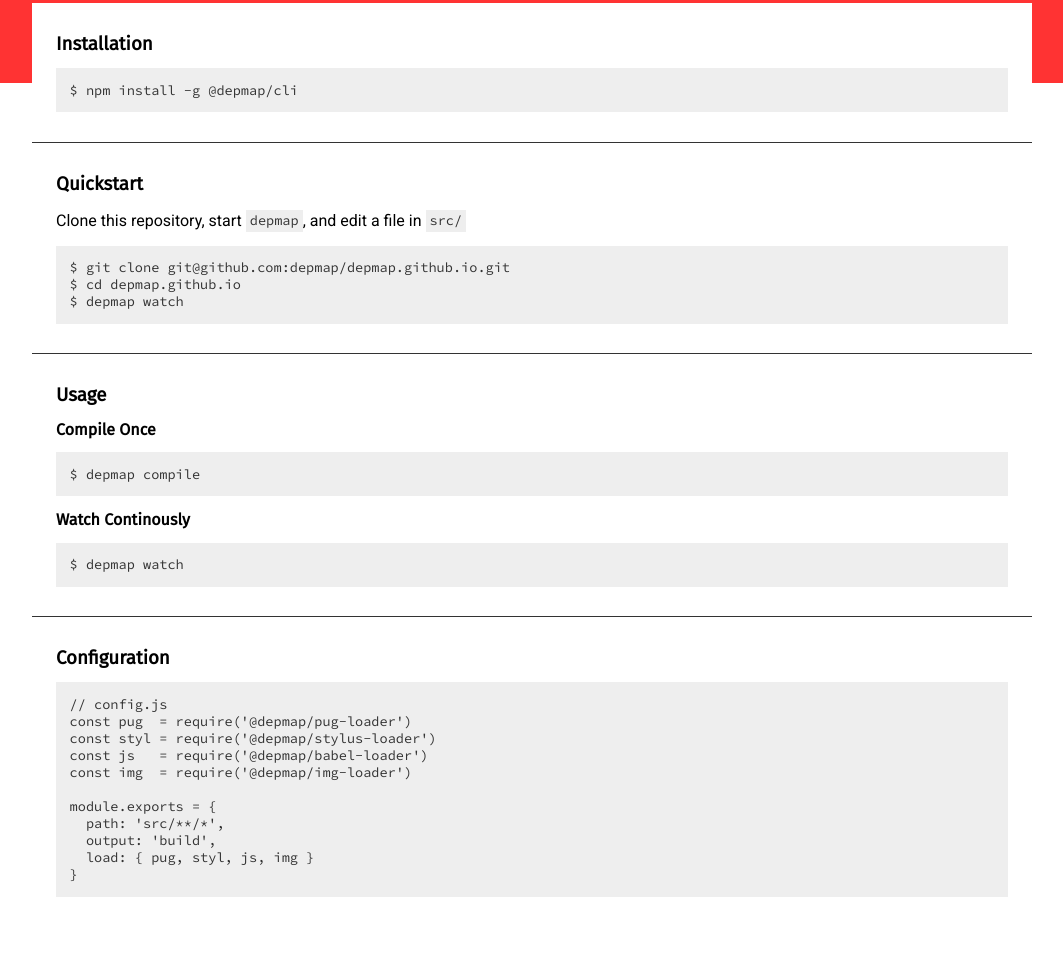
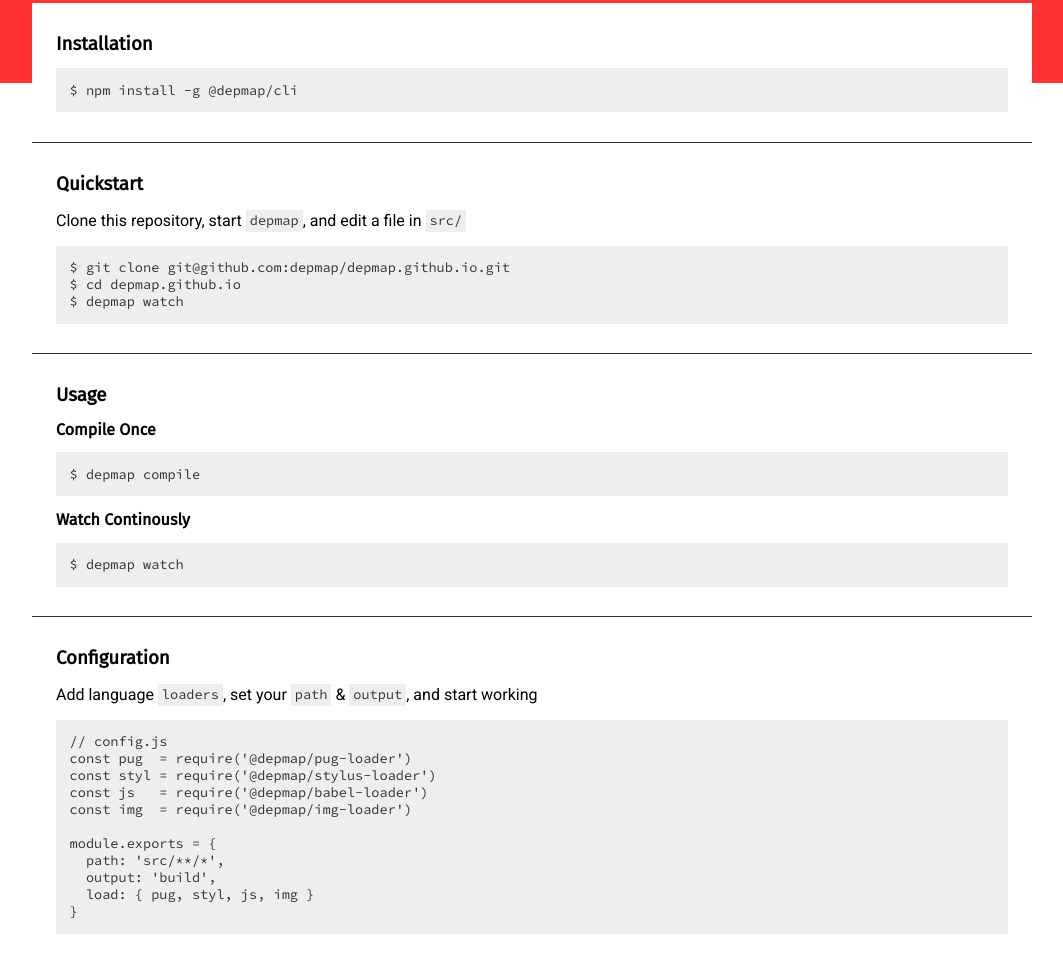
Before and after one commit to depmap/depmap.github.io, a website: page src/index.pug in a window 1280 px wide. Shown: the part 477-1438 px from the top of the page, without its empty margins (108-1171 px from the left). Before the commit the page ends 1401 px from the top, so only its background shows below. Drawn offline with nearby package versions, Linux system fonts and the light colour scheme; files that its build step writes are made by us from their sources.

Commit message:
improve page title, add configuration details

```diff
--- a/src/index.pug
+++ b/src/index.pug
@@ -6,7 +6,7 @@ html
     meta(name='author' content='')
     meta(name='viewport' content='width=device-width, initial-scale=1')
 
-    title Depmap
+    title Depmap - Why compile more?
     link(rel='stylesheet' type='text/css' href='css/index.css')
     link(href='https://fonts.googleapis.com/css?family=Source+Code+Pro|Fira+Sans|Roboto' rel='stylesheet')
 
@@ -46,6 +46,13 @@ html
 
         .block#configuration
           h3 Configuration
+          p Add language
+            span.snippet loaders
+            | , set your
+            span.snippet path
+            |  &
+            span.snippet output
+            | , and start working
           pre: code
             | // config.js
             | const pug  = require('@depmap/pug-loader')
```
Also changed, not shown: index.html.
